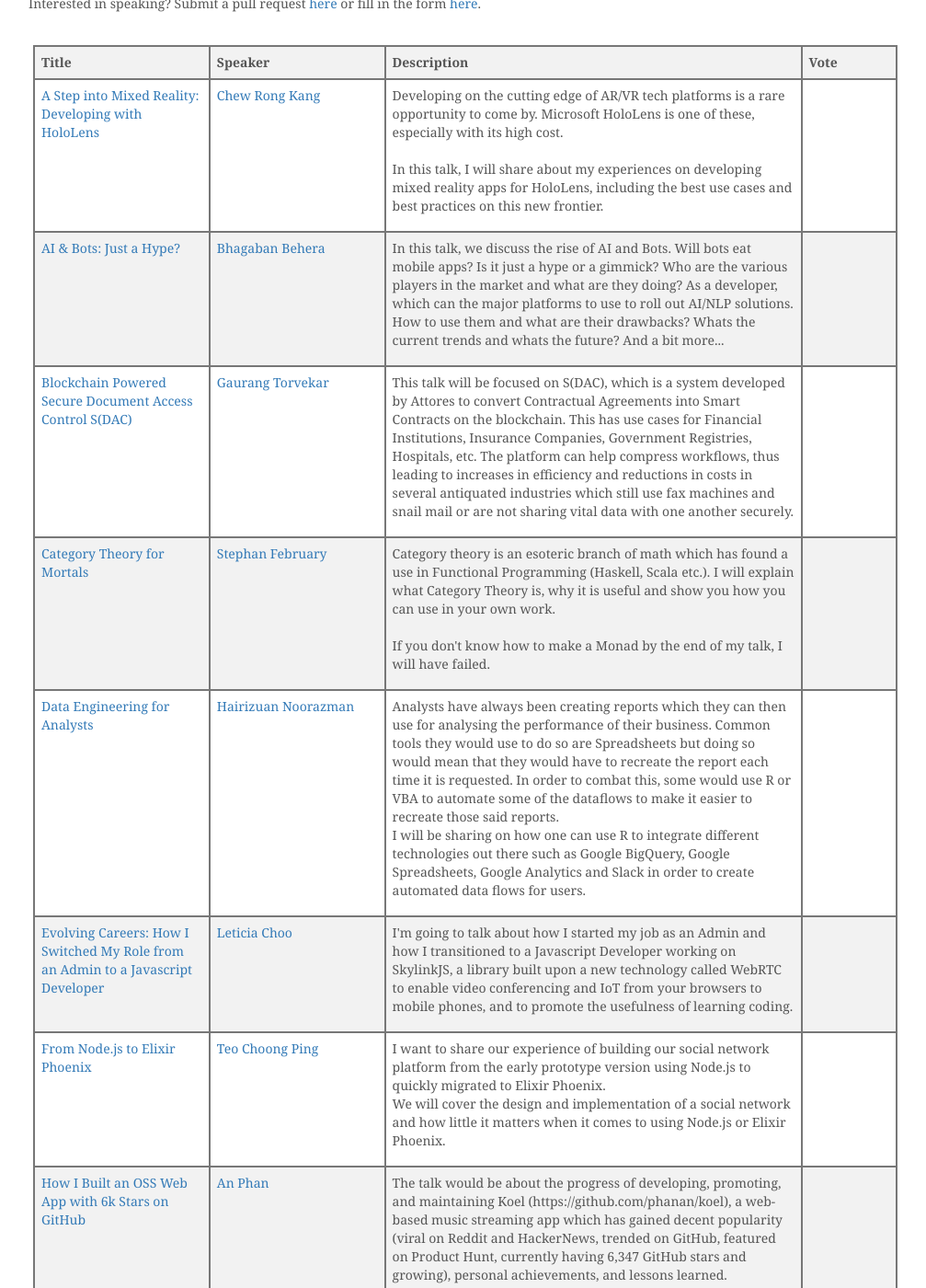
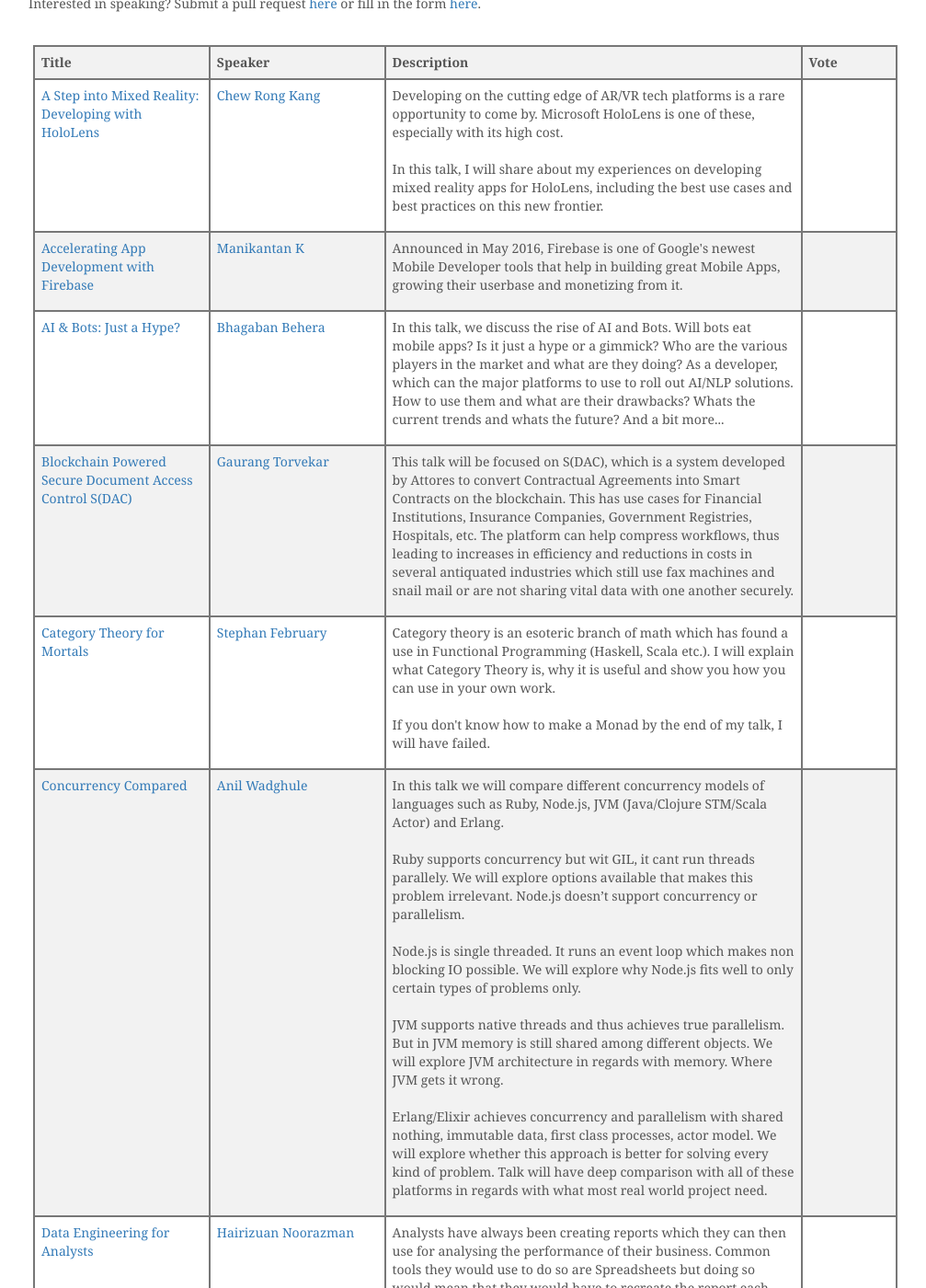
Before and after one commit to geekcampsg/website-2016, a Jekyll site: the page built from talks.html, in a window 1280 px wide and 1400 px high, scrolled down 232 px. Shown: the whole window at 92% size, without its empty margins (139-1146 px from the left). Built offline with Jekyll 4.4.1, drawn with Linux system fonts in a browser that asks for light colours; comment, search, counter and statistics services are not loaded.

Commit message:
add talks by Anil and Manikantan

```diff
--- a/_data/talks.yml
+++ b/_data/talks.yml
@@ -328,3 +328,43 @@
       Javascript Developer working on SkylinkJS, a library built upon a new technology called WebRTC
       to enable video conferencing and IoT from your browsers to mobile phones, and to promote the
       usefulness of learning coding.
+
+- slug: concurrency-compared
+  speaker:
+    name: Anil Wadghule
+    link: https://github.com/anildigital
+  talk:
+    title: Concurrency Compared
+    description: >
+      In this talk we will compare different concurrency models of languages such as Ruby, Node.js,
+      JVM (Java/Clojure STM/Scala Actor) and Erlang.
+
+
+      Ruby supports concurrency but wit GIL, it cant run threads parallely. We will explore options
+      available that makes this problem irrelevant. Node.js doesn’t support concurrency or
+      parallelism.
+
+
+      Node.js is single threaded. It runs an event loop which makes non blocking IO possible. We
+      will explore why Node.js fits well to only certain types of problems only.
+
+
+      JVM supports native threads and thus achieves true parallelism. But in JVM memory is still
+      shared among different objects. We will explore JVM architecture in regards with memory. Where
+      JVM gets it wrong.
+
+
+      Erlang/Elixir achieves concurrency and parallelism with shared nothing, immutable data, first
+      class processes, actor model. We will explore whether this approach is better for solving
+      every kind of problem. Talk will have deep comparison with all of these platforms in regards
+      with what most real world project need.
+
+- slug: accelerating-app-development-with-firebase
+  speaker:
+    name: Manikantan K
+    link: http://www.slideshare.net/ManikantanKrishnamur
+  talk:
+    title: Accelerating App Development with Firebase
+    description: >
+      Announced in May 2016, Firebase is one of Google's newest Mobile Developer tools that help in
+      building great Mobile Apps, growing their userbase and monetizing from it.
```
